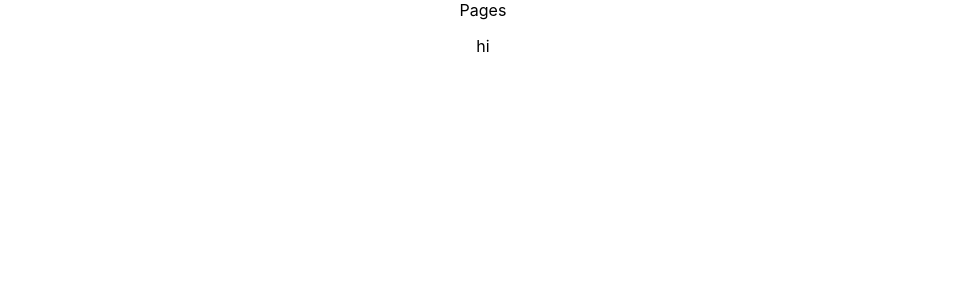
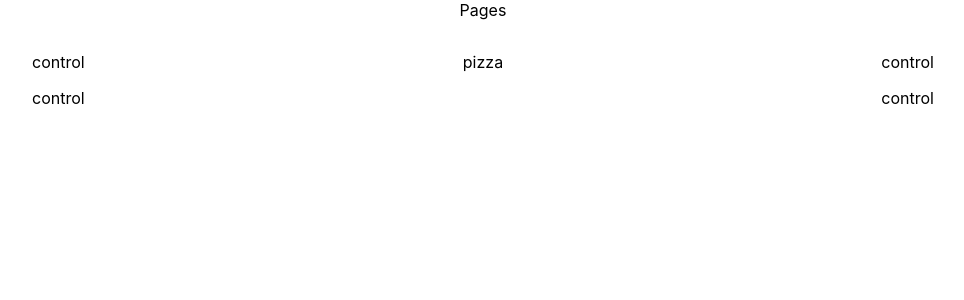
Before and after one commit to mikhomak/Appizza, a React (Create React App) app in the folder appizza/: page / in a window 1280 px wide. Shown: the top 300 px of the page, without its empty margins (157-1121 px from the left). Built offline with nearby package versions, Linux system fonts and the light colour scheme.

Commit message:
Fixed css

```diff
--- a/appizza/src/App.js
+++ b/appizza/src/App.js
@@ -1,7 +1,7 @@
 import React from 'react';
 import './App.css';
-import Layout from './containers/Layout/Layout';
-import PizzaBuilder from './components/pizzaBuilder/PizzaBuilder';
+import Layout from './components/Layout/Layout';
+import PizzaBuilder from './containers/pizzaBuilder/PizzaBuilder';
 
 function App() {
     return (
--- /dev/null
+++ b/appizza/src/components/pizza/PizzaContainer.js
@@ -0,0 +1,21 @@
+import React from 'react';
+import PizzaControls from './pizzaControls/PizzaControls';
+import classes from './PizzaContainer.module.css';
+
+const pizzaContainer = (props) => {
+
+    const ingridentLength = Math.ceil(props.ingredients.length / 2);
+    const firstControls = props.ingredients.slice(0, ingridentLength);
+    const secondControls = props.ingredients.slice(ingridentLength, props.ingredients.length);
+
+    return (
+        <div className={classes.PizzaContainer}>
+            <PizzaControls controls={firstControls}/>
+            <p>pizza</p>
+            <PizzaControls controls={secondControls}/>
+        </div>
+    );
+
+};
+
+export default pizzaContainer;
--- /dev/null
+++ b/appizza/src/components/pizza/PizzaContainer.module.css
@@ -0,0 +1,5 @@
+.PizzaContainer{
+    width: 100%;
+    display: flex;
+    justify-content: space-around;
+}
--- /dev/null
+++ b/appizza/src/components/pizza/pizzaControls/PizzaControls.js
@@ -0,0 +1,14 @@
+import React from 'react';
+import PizzaControl from './pizzaControl/PizzaControl';
+
+const pizzaControls = (props) => {
+    const controls = props.controls.map(control =><PizzaControl/>);
+
+    return (
+        <div>
+            {controls}
+        </div>
+    );
+};
+
+export default pizzaControls;
--- /dev/null
+++ b/appizza/src/components/pizza/pizzaControls/pizzaControl/PizzaControl.js
@@ -0,0 +1,5 @@
+import React from 'react';
+
+const pizzaControl = (props) => (<p>control</p>);
+
+export default pizzaControl;
--- a/appizza/src/components/pizzaBuilder/PizzaBuilder.js
+++ /dev/null
@@ -1,10 +0,0 @@
-import React, {Component} from 'react';
-
-class PizzaBuilder extends Component {
-
-    render() {
-        return (<p>hi</p>);
-    }
-}
-
-export default PizzaBuilder;
--- /dev/null
+++ b/appizza/src/containers/pizzaBuilder/PizzaBuilder.js
@@ -0,0 +1,18 @@
+import React, {Component} from 'react';
+import PizzaContainer from '../../components/pizza/PizzaContainer';
+import Aux from '../../hoc/Aux';
+
+class PizzaBuilder extends Component {
+
+    state = {
+        ingredients:[1,2,3,4]
+    }
+
+    render() {
+        return (<Aux>
+            <PizzaContainer ingredients={this.state.ingredients}/>
+        </Aux>);
+    }
+}
+
+export default PizzaBuilder;
```
Also changed, not shown: appizza/src/components/Layout/Layout.js (renamed from appizza/src/containers/Layout/Layout.js), appizza/src/components/Layout/Layout.module.css (renamed from appizza/src/containers/Layout/Layout.module.css).
